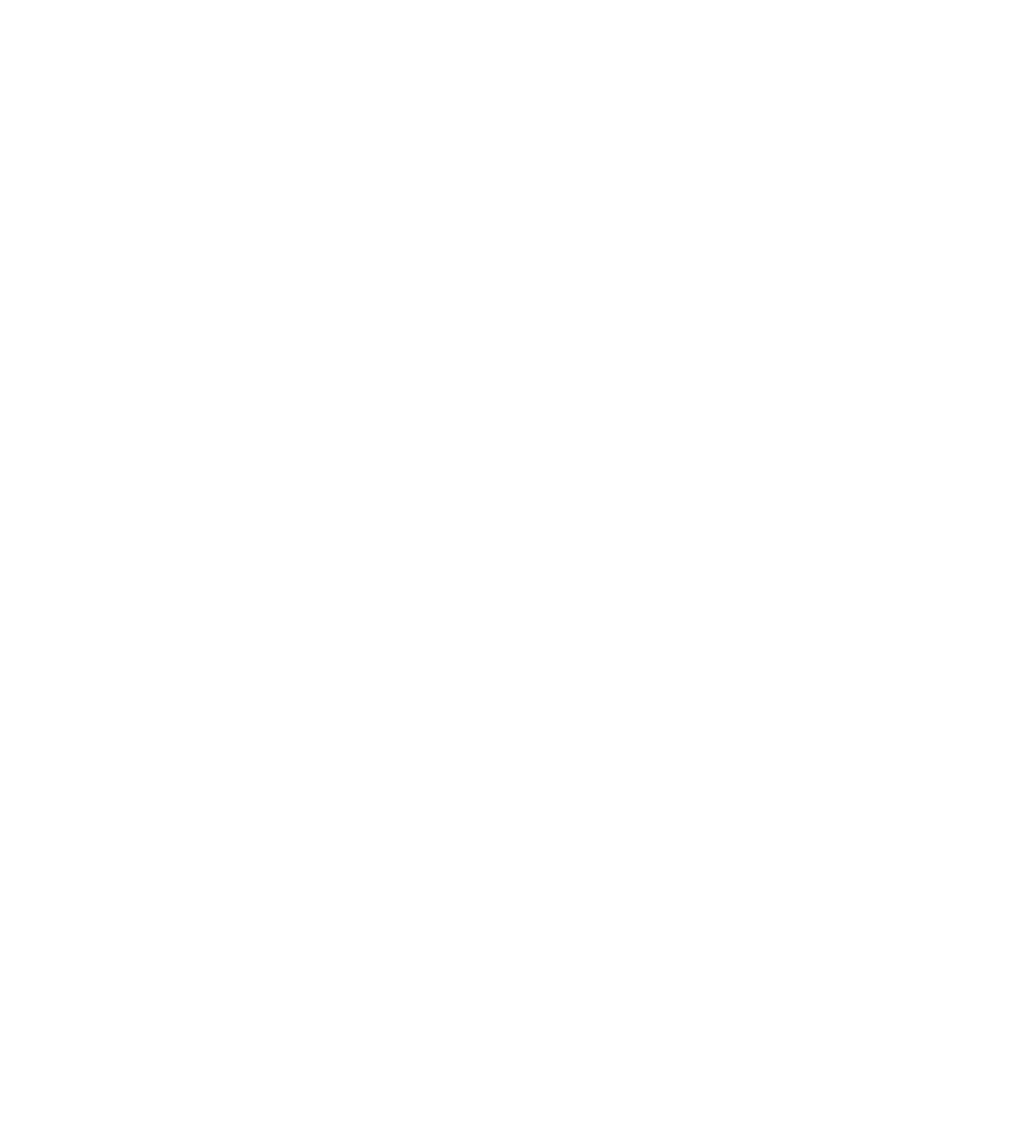
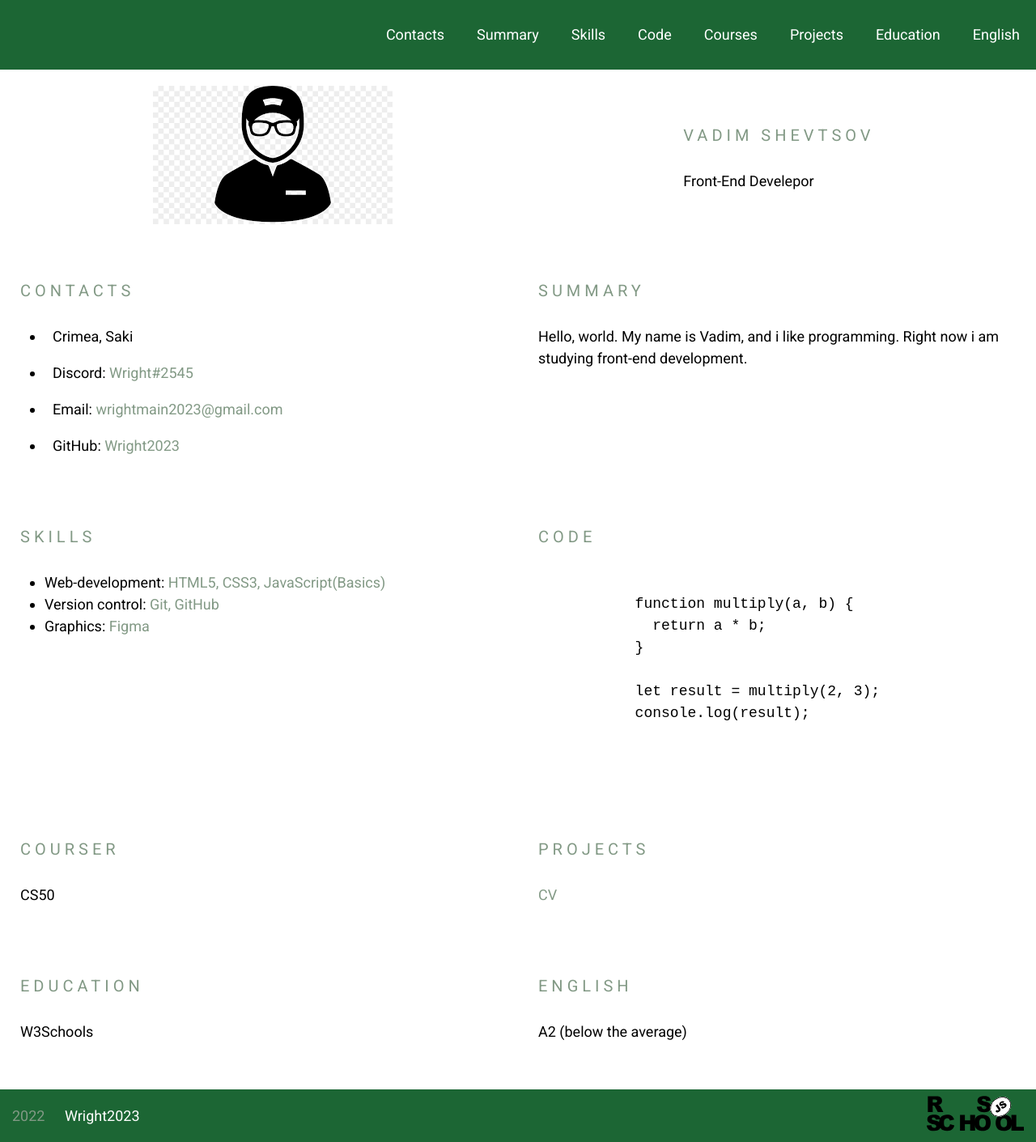
Before and after one commit to Wright2023/rsschool-cv, a plain HTML site: page index.html in a window 1280 px wide. Shown: the whole page at 81% size. Before the commit the page ends 800 px from the top, so only its background shows below. Drawn offline with Linux system fonts and the light colour scheme.

Commit message:
feat: add cv

```diff
--- /dev/null
+++ b/assets/css/style.css
@@ -0,0 +1,120 @@
+* {
+  box-sizing: border-box;
+}
+
+html {
+  scroll-behavior: smooth;
+}
+
+body {
+  font-family: 'Roboto', sans-serif;
+  font-size: 18px;
+  font-weight: 400;
+  line-height: 1.5;
+  min-height: 100vh;
+  display: flex;
+  flex-direction: column;
+  justify-content: space-between;
+}
+
+p {
+  padding: 0 10px;
+}
+
+.container {
+  max-width: 1440px;
+  margin: 0 auto;
+}
+
+.main-container {
+  display: flex;
+  flex-wrap: wrap;
+}
+
+.section {
+  width: 50%;
+  padding: 0 15px 20px;
+  margin-bottom: 20px;
+}
+
+.header {
+  background-color: rgb(28, 102, 52);
+  margin-bottom: 20px;
+}
+
+.nav-list {
+  display: flex;
+  justify-content: flex-end;
+  align-items: center;
+  list-style-type: none;
+}
+
+.nav-link {
+  padding: 0 20px;
+  line-height: 50px;
+  text-decoration: none;
+  font-size: 18px;
+  color: #fff;
+  transition: .3s;
+}
+
+.nav-list a:hover {
+  text-decoration: underline;
+  color: rgb(20, 25, 94);
+}
+
+.main-title {
+  width: 100%;
+  display: flex;
+  justify-content: space-around;
+  align-items: center;
+}
+
+.section-item a {
+  color: #829985;
+  text-decoration: none;
+  transition: color .5s;
+}
+
+.section-item a:hover {
+  color: #4d2323;
+}
+
+.section-title {
+  padding: 10px;
+  font-size: 20px;
+  font-weight: 400;
+  text-transform: uppercase;
+  letter-spacing: 5px;
+  color: #829985;
+}
+
+.span {
+  color: #829985;
+}
+
+.footer {
+  background-color: rgb(28, 102, 52);
+  padding: 0 15px;
+}
+
+.footer-container {
+  display: flex;
+  justify-content: space-between;
+  align-items: center;
+}
+
+.footer-link {
+  line-height: 65px;
+}
+
+.rss-logo {
+  width: 120px;
+  height: 50px;
+}
+
+@media (max-width: 768px) {
+  .section {
+    width: 100%;
+  }
+}
--- a/index.html
+++ b/index.html
@@ -4,9 +4,122 @@
   <meta charset="UTF-8">
   <meta http-equiv="X-UA-Compatible" content="IE=edge">
   <meta name="viewport" content="width=device-width, initial-scale=1.0">
-  <link rel="stylesheet" href="style.css">
-  <title>Document</title>
+  <link rel="preconnect" href="https://fonts.googleapis.com">
+  <link rel="preconnect" href="https://fonts.gstatic.com" crossorigin>
+  <link href="https://fonts.googleapis.com/css2?family=Roboto:wght@400;700&display=swap" rel="stylesheet">
+  <link rel="icon" href="assets/img/gen-bar-pic.ico">
+  <link rel="stylesheet" href="assets/css/normalize.css">
+  <link rel="stylesheet" href="assets/css/style.css">
+  <title>CV</title>
 </head>
 <body>
+  <!-- HEADER -->
+  <header class="header">
+    <div class="container">
+      <nav class="nav">
+        <ul class="nav-list">
+          <li class="nav-item"><a class="nav-link" href="#contacts">Contacts</a></li>
+          <li class="nav-item"><a class="nav-link" href="#summary">Summary</a></li>
+          <li class="nav-item"><a class="nav-link" href="#skills">Skills</a></li>
+          <li class="nav-item"><a class="nav-link" href="#code">Code</a></li>
+          <li class="nav-item"><a class="nav-link" href="#courses">Courses</a></li>
+          <li class="nav-item"><a class="nav-link" href="#projects">Projects</a></li>
+          <li class="nav-item"><a class="nav-link" href="#education">Education</a></li>
+          <li class="nav-item"><a class="nav-link" href="#english">English</a></li>
+        </ul>
+      </nav>
+    </div>
+  </header>
+
+  <!-- MAIN -->
+  <main class="main">
+    <div class="container main-container">
+      <section class="section main-title" id="profile">
+        <img src="assets/img/photo.png" alt="photo">
+        <div>
+          <h1 class="section-title">Vadim Shevtsov</h1>
+          <p>Front-End Develepor</p>
+        </div>
+      </section>
+
+      <section class="section" id="contacts">
+        <h2 class="section-title">Contacts</h2>
+        <ul class="contacts-list">
+          <li class="section-item contacts-item">
+            <p>Crimea, Saki</p>
+          </li>
+          <li class="section-item contacts-item">
+            <p>Discord: <a href="https://discordapp.com/users/1047440945303539732">Wright#2545</a></p>
+          </li>
+          <li class="section-item contacts-item">
+            <p>Email: <a href="mailto:wrightmain2023@gmail.com" title="Email">wrightmain2023@gmail.com</a></p>
+          </li>
+          <li class="section-item contacts-item">
+            <p>GitHub: <a href="https://github.com/Wright2023" title="GitHub">Wright2023</a></p>
+          </li>
+        </ul>
+      </section>
+
+      <section class="section">
+        <h2 class="section-title" id="summary">Summary</h2>
+        <p>Hello, world. My name is Vadim, and i like programming. Right now i am studying front-end development.</p>
+      </section>
+
+      <section class="section">
+        <h2 class="section-title" id="skills">Skills</h2>
+        <ul class="skills-list">
+          <li class="skills-item">Web-development: <span class="span">HTML5, CSS3, JavaScript(Basics)</span></li>
+          <li class="skills-item">Version control: <span class="span">Git, GitHub</span></li>
+          <li class="skills-item">Graphics: <span class="span">Figma</span></li>
+        </ul>
+      </section>
+
+      <section class="section">
+        <h2 class="section-title" id="code">Code</h2>
+        <pre class="pre">
+          <code>
+            function multiply(a, b) {
+              return a * b;
+            }
+
+            let result = multiply(2, 3);
+            console.log(result);
+          </code>
+        </pre>
+      </section>
+
+      <section class="section">
+        <h2 class="section-title" id="courses">Courser</h2>
+        <p>CS50</p>
+      </section>
+
+      <section class="section">
+        <h2 class="section-title" id="projects">Projects</h2>
+        <p class="section-item"><a href="https://wright2023.github.io/rsschool-cv/cv">CV</a></p>
+      </section>
+
+      <section class="section">
+        <h2 class="section-title" id="education">Education</h2>
+        <p>W3Schools</p>
+      </section>
+
+      <section class="section">
+        <h2 class="section-title" id="english">English</h2>
+        <p>A2 (below the average)</p>
+      </section>
+    </div>
+  </main>
+
+  <footer class="footer">
+    <div class="container footer-container">
+      <div>
+        <span class="span">2022</span>
+        <a class="nav-link footer-link" href="https://github.com/Wright2023">Wright2023</a>
+      </div>
+      <div>
+        <a href="https://rs.school/js-stage0/"><img class="rss-logo" src="assets/svg/rslogo.svg" alt="rs logo"></a>
+      </div>
+    </div>
+  </footer>
 </body>
 </html>
--- a/style.css
+++ /dev/null
@@ -1,3 +0,0 @@
-body {
-  color: pink;
-}
```
Also changed, not shown: assets/css/normalize.css (added), assets/img/gen-bar-pic.ico (added), assets/img/photo.png (added), assets/svg/rslogo.svg (added).
